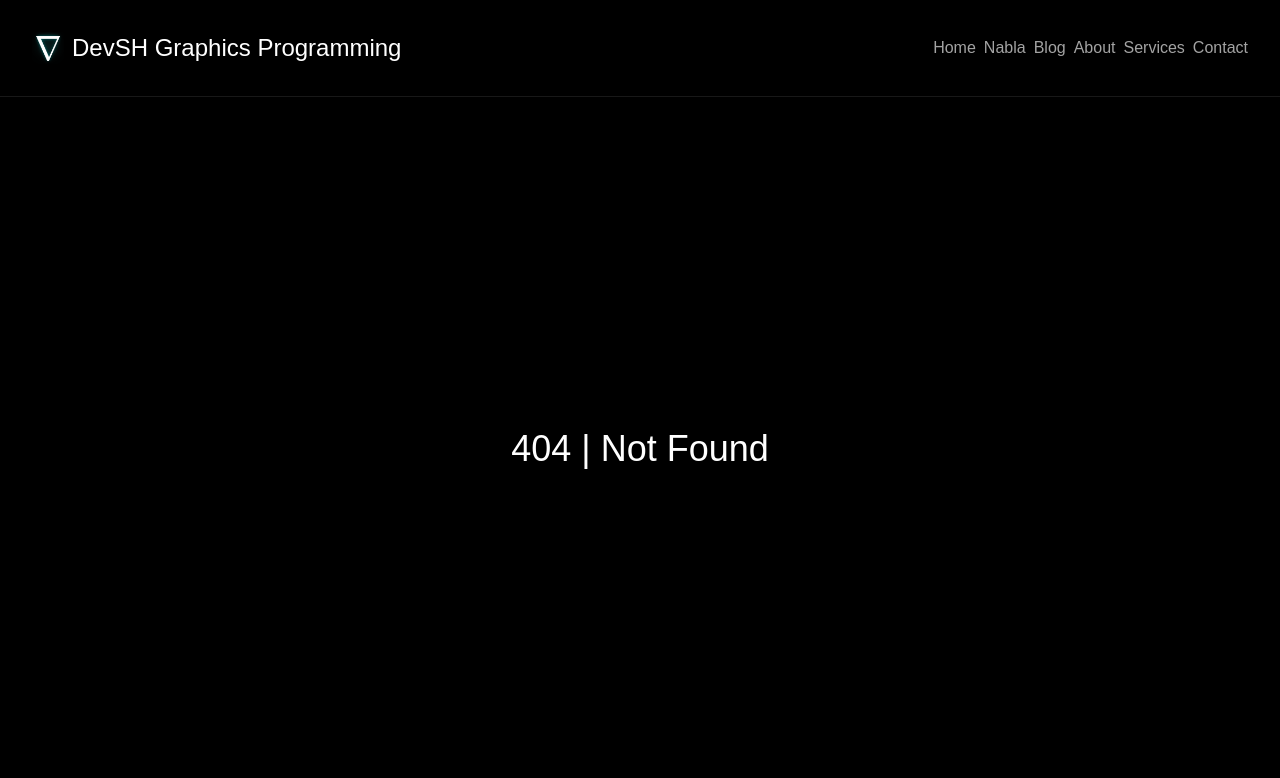
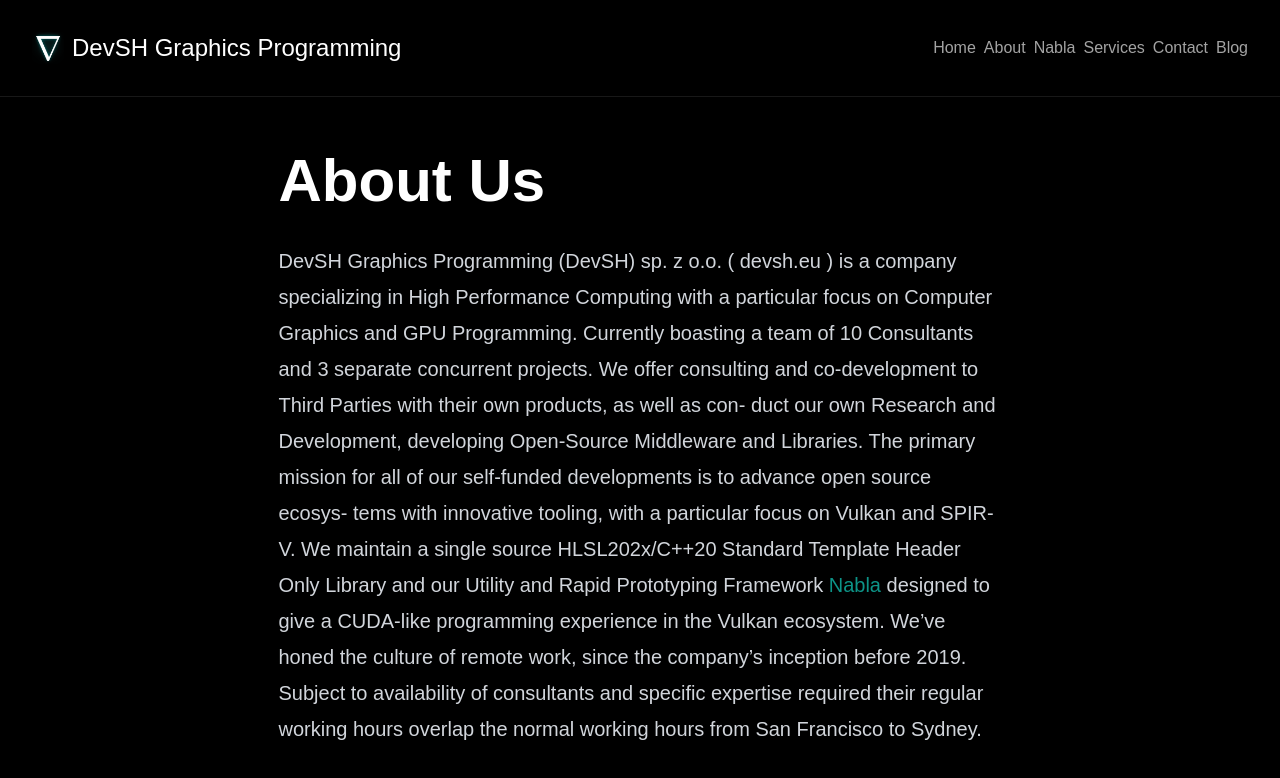
Before and after one commit to Devsh-Graphics-Programming/MainWebsite, a Next.js app: page /about in a window 1280 px wide. Before the commit this address had no page. Shown: the top 778 px of the page. Built offline with nearby package versions, Linux system fonts and the light colour scheme; a web font is replaced by a local one.

Commit message:
added new subsites, filled /about

```diff
--- /dev/null
+++ b/app/about/page.tsx
@@ -0,0 +1,26 @@
+import DevshLink from "../components/DevshLink"
+
+export default function Page() {
+    return (
+        <div className="container mx-auto p-4 flex flex-col gap-4 sm:gap-8 sm:items-center h-full justify-center">
+            <div className="flex flex-col gap-4 sm:gap-8">
+                <h1>About Us</h1>
+                <div className="prose sm:prose-sm md:prose-md lg:prose-lg xl:prose-xl 2xl:prose-2xl prose-invert font-thin">
+                    DevSH Graphics Programming (DevSH) sp. z o.o. ( devsh.eu ) is a company specializing in High
+                    Performance Computing with a particular focus on Computer Graphics and GPU Programming.
+                    Currently boasting a team of 10 Consultants and 3 separate concurrent projects.
+                    We offer consulting and co-development to Third Parties with their own products, as well as con-
+                    duct our own Research and Development, developing Open-Source Middleware and Libraries.
+                    The primary mission for all of our self-funded developments is to advance open source ecosys-
+                    tems with innovative tooling, with a particular focus on Vulkan and SPIR-V.
+                    We maintain a single source HLSL202x/C++20 Standard Template Header Only Library and our
+                    Utility and Rapid Prototyping Framework <DevshLink href="https://github.com/Devsh-Graphics-Programming/Nabla" target="_blank" rel="noopener noreferer">Nabla</DevshLink> designed {/*this prevents visual bug, don't remove*/}
+                    to give a CUDA-like programming experience in the Vulkan ecosystem.
+                    We’ve honed the culture of remote work, since the company’s inception before 2019. Subject to
+                    availability of consultants and specific expertise required their regular working hours overlap the
+                    normal working hours from San Francisco to Sydney.
+                </div>
+            </div>
+        </div>
+    )
+}
--- /dev/null
+++ b/app/components/DevshLink.tsx
@@ -0,0 +1,20 @@
+import Link from "next/link";
+
+type DevshLinkProps = {
+    href: string,
+    children?: React.ReactNode,
+    className?: string,
+    target?: string,
+    rel?: string
+}
+
+export default function DevshLink({ href, children, className, target, rel }: DevshLinkProps) {
+    return <Link
+        href={href}
+        className={`no-underline font-thin text-teal-600 hover:text-teal-300 transition-colors duration-300 ${className}`}
+        target={target}
+        rel={rel}
+        >
+            {children}
+        </Link>
+}
--- a/app/components/Navbar.tsx
+++ b/app/components/Navbar.tsx
@@ -13,11 +13,11 @@ type Link = {
 
 const links: Link[] = [
     { name: "Home", url: "/" },
+    { name: "About", url: "/about" },
     { name: "Nabla", url: "/nabla" },
+    { name: "Services", url: "/services" },
+    { name: "Contact", url: "/contact" },
     { name: "Blog", url: "/blog" },
-    { name: "About", url: "/about" },
-    { name: "Services", url: "/services" },
-    { name: "Contact", url: "/contact" }
 ]
 
 function DropdownIcon() {
--- /dev/null
+++ b/app/contact/page.tsx
@@ -0,0 +1,5 @@
+export default function Page() {
+    return (
+        <></>
+    )
+}
--- a/app/page.tsx
+++ b/app/page.tsx
@@ -1,4 +1,4 @@
-import Link from "next/link";
+import DevshLink from "./components/DevshLink";
 import VulkanisedGallery from "./components/VulkanisedGallery";
 
 export default function Home() {
@@ -7,7 +7,7 @@ export default function Home() {
       <h1>Website Under Construction</h1>
       <h3>Check out our Vulkanised videos below</h3>
       <VulkanisedGallery/>
-      <h3>And <Link href="https://youtube.com/watch?v=L0i_cO1iSEM&t=9343" className="text-teal-300 hover:underline" target="_blank" rel="noopener noreferer">MINE GameDev video</Link></h3>
+      <h3>and <DevshLink href="https://youtube.com/watch?v=L0i_cO1iSEM&t=9343" className="text-teal-300 hover:underline" target="_blank" rel="noopener noreferer">MINE GameDev video</DevshLink></h3>
     </div>
   );
 }
--- /dev/null
+++ b/app/services/page.tsx
@@ -0,0 +1,5 @@
+export default function Page() {
+    return (
+        <></>
+    )
+}
```
